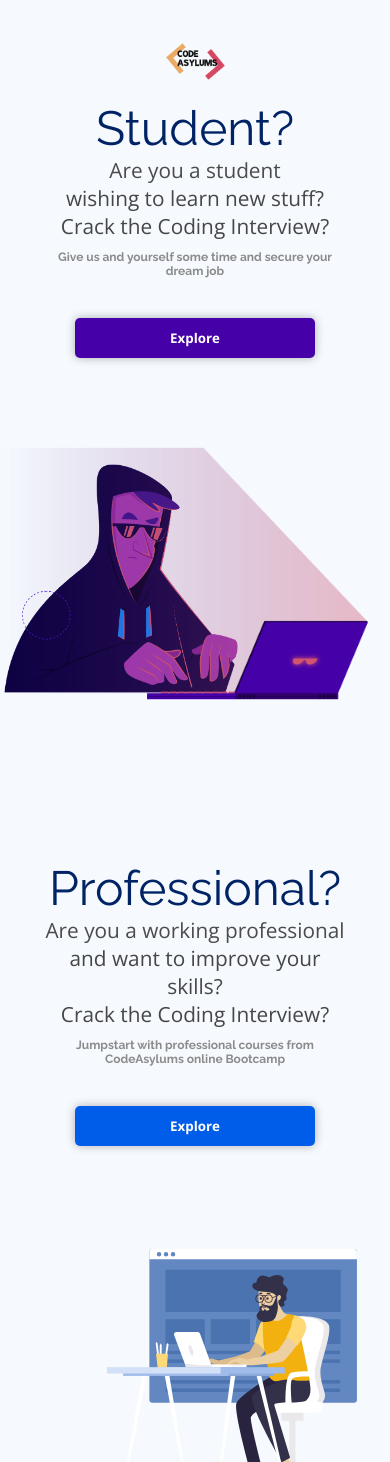
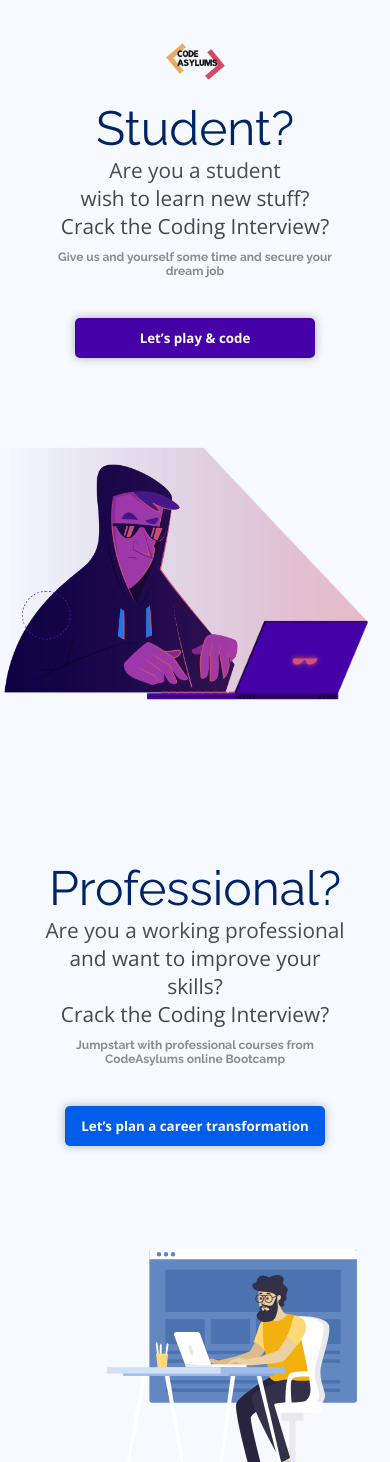
Before and after one commit to Eddges/codeasylums-main, a React (Create React App) app: page / in a window 390 px wide. Shown: the top 1462 px of the page. Built offline with nearby package versions, Linux system fonts and the light colour scheme.

Commit message:
responsive

```diff
--- a/src/pages/main/main.css
+++ b/src/pages/main/main.css
@@ -51,6 +51,7 @@
   -webkit-transition: all 0.5s;
   transition: all 0.5s;
   position: absolute;
+  text-align: right;
 }
 
 .landing-container .landing-left .landing-left-text :nth-child(1) {
@@ -356,7 +357,7 @@
   background-color: #005de9;
   color: white;
   font-weight: bold;
-  width: 240px;
+  width: 260px;
   height: 40px;
   font-family: 'Open Sans';
   border-radius: 5px;
--- a/src/pages/main/main.js
+++ b/src/pages/main/main.js
@@ -33,9 +33,9 @@ const Main = () => {
                 <div className="landing-left-text">
                     <p>Student?</p>
                     <p>Are you a student</p>
-                    <p>wishing to learn new stuff? <br></br> Crack the Coding Interview?</p>
+                    <p>wish to learn new stuff? <br></br> Crack the Coding Interview?</p>
                     <p>Give us and yourself some time and secure your dream job</p>
-                    <button className="landing-left-button" onClick={student}>Explore</button>
+                    <button className="landing-left-button" onClick={student}>Let’s play & code</button>
                 </div>
                 <img className="Main" src={Hacker} />
                 <img className="Decor" src={HackerPC} alt="Decor" />
@@ -58,7 +58,7 @@ const Main = () => {
                     <p>and want to improve your skills? <br></br> Crack the Coding Interview?</p>
 
                     <p>Jumpstart with professional courses from CodeAsylums online Bootcamp</p>
-                    <button className="landing-right-button" onClick={prof}>Explore</button>
+                    <button className="landing-right-button" onClick={prof}>Let’s plan a career transformation</button>
                 </div>
                 <img className="Decor" src={ProfessionalBG} alt="Decor" />
                 <img className="Main" src={Professional1} alt="Main" />
--- a/src/pages/main/main.scss
+++ b/src/pages/main/main.scss
@@ -35,6 +35,7 @@
             z-index: 100;
             transition: all 0.5s;
             position: absolute;
+            text-align: right;
             :nth-child(1){
                 color : #002366;
                 font-size: 3rem;
@@ -279,7 +280,7 @@
                 background-color: rgb(0, 93, 233);
                 color : white;
                 font-weight: bold;
-                width : 240px;
+                width : 260px;
                 height : 40px;
                 font-family: 'Open Sans';
                 border-radius: 5px;
@@ -537,6 +538,9 @@
                     text-align: center;
                     width : 100%;
                 }
+                // button{
+                //     padding: 5px 20px;
+                // }
             }
             .landing-right-text-shifted{
                 padding : 100px 40px;
```
Also changed, not shown: 1 other file (tests, documents, lock files or other folders).
